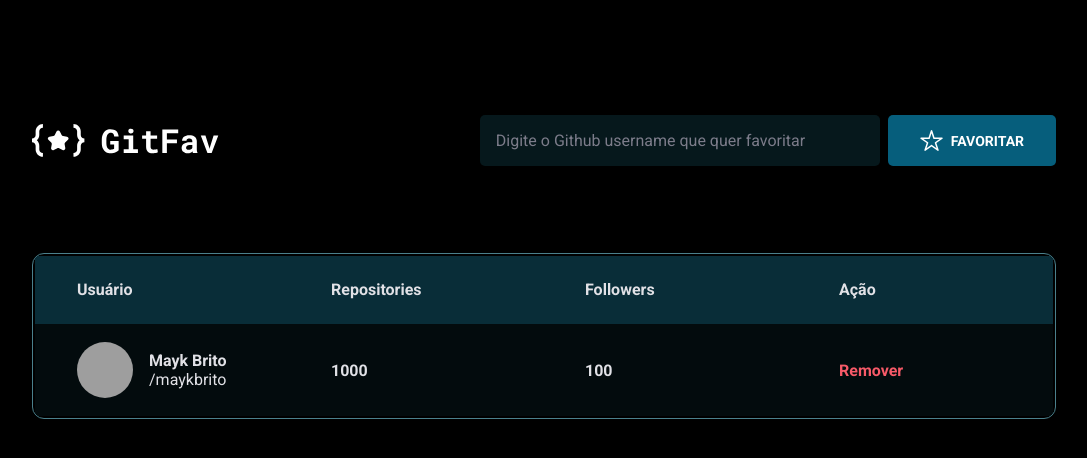
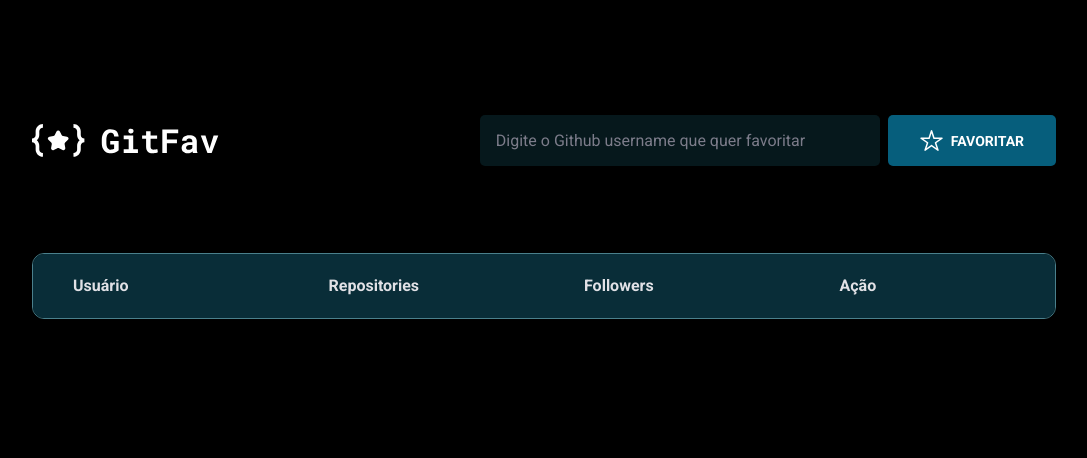
Before and after one commit to cesarDanielRodrigues/gitFav, a plain HTML site: page index.html in a window 1280 px wide. Shown: the whole page, without its empty margins (96-1183 px from the left). Drawn offline with Linux system fonts and the light colour scheme; grey boxes are pictures that could not be loaded.

Commit message:
Corrigindo a tabela e começando a parte do empty

```diff
--- a/index.html
+++ b/index.html
@@ -40,7 +40,7 @@
                         <th>Ação</th>
                     </tr>
                 </thead>
-                <tbody>
+                <tbody class="null">
                     <tr>
                         <td class="user">
                             <img src="https://avatars.githubusercontent.com/u/6643122?v=4" alt="Imagem de Mayk Brito">
--- a/style.css
+++ b/style.css
@@ -41,6 +41,9 @@ body,
 input,
 button {
     font-family: var(--font_family-all);
+}
+.null{
+    display: none;
 }
 
 #app {
@@ -99,11 +102,8 @@ header .search button:hover {
 }
 
 .tb {
-    z-index: 1;
-    width: 100%;
-    border: 0.1rem solid var(--tableBorder-color);
+    border: 1px solid var(--tableBorder-color);
     border-radius: 1.2rem;
-    position: absolute;
     overflow: hidden;
 }
 
@@ -123,18 +123,21 @@ header .search button:hover {
 }
 
 
+table{
+    width: 100%;
+    border-collapse: collapse;
+}
 tbody{
-    width: 100%;
-    max-height: 45vh;
+    max-height: 50vh;
     display: block;
     overflow-y: overlay;
-    overflow-x: hidden;
 }
 
 thead,tbody tr{
     table-layout: fixed;
+    display: table;
     width: 100%;
-    display: table;
+
 }
 
 table thead {
```
